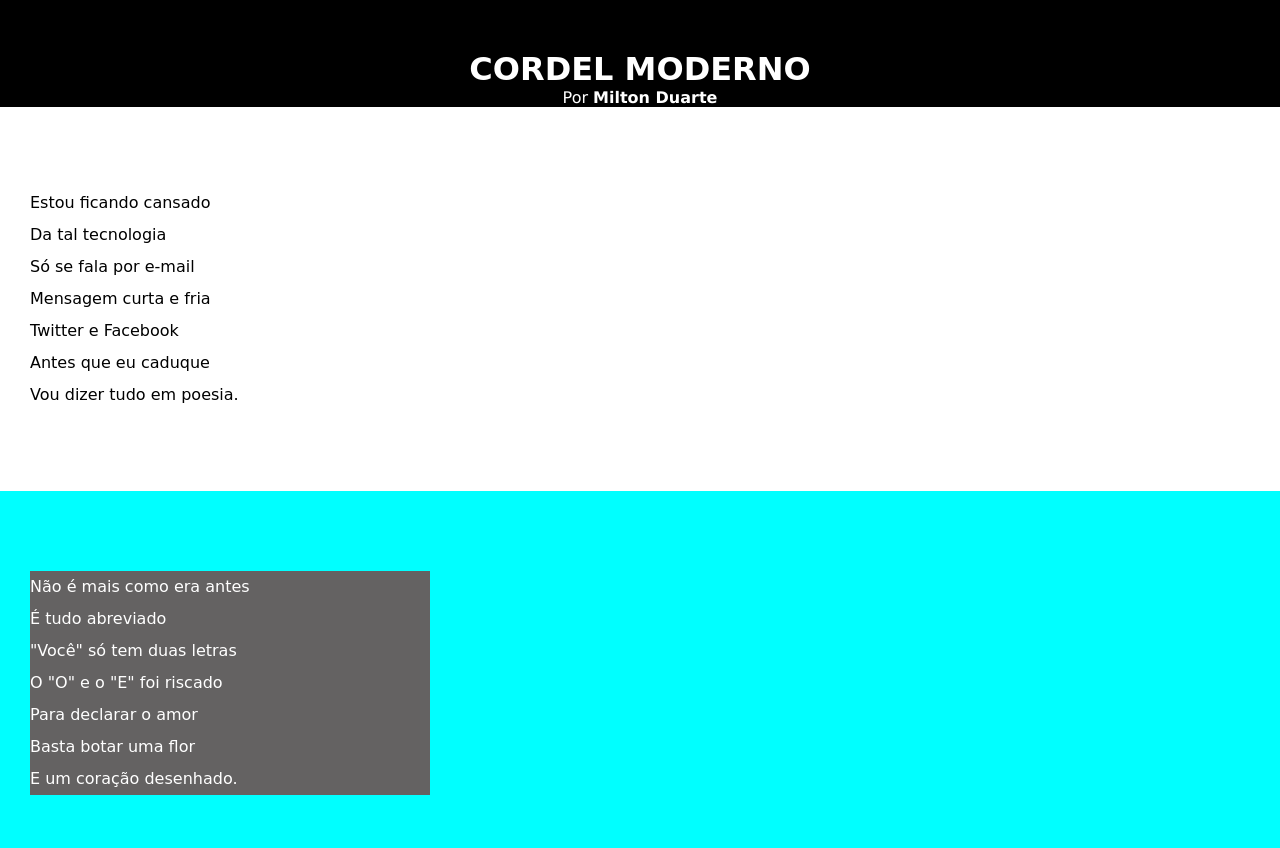
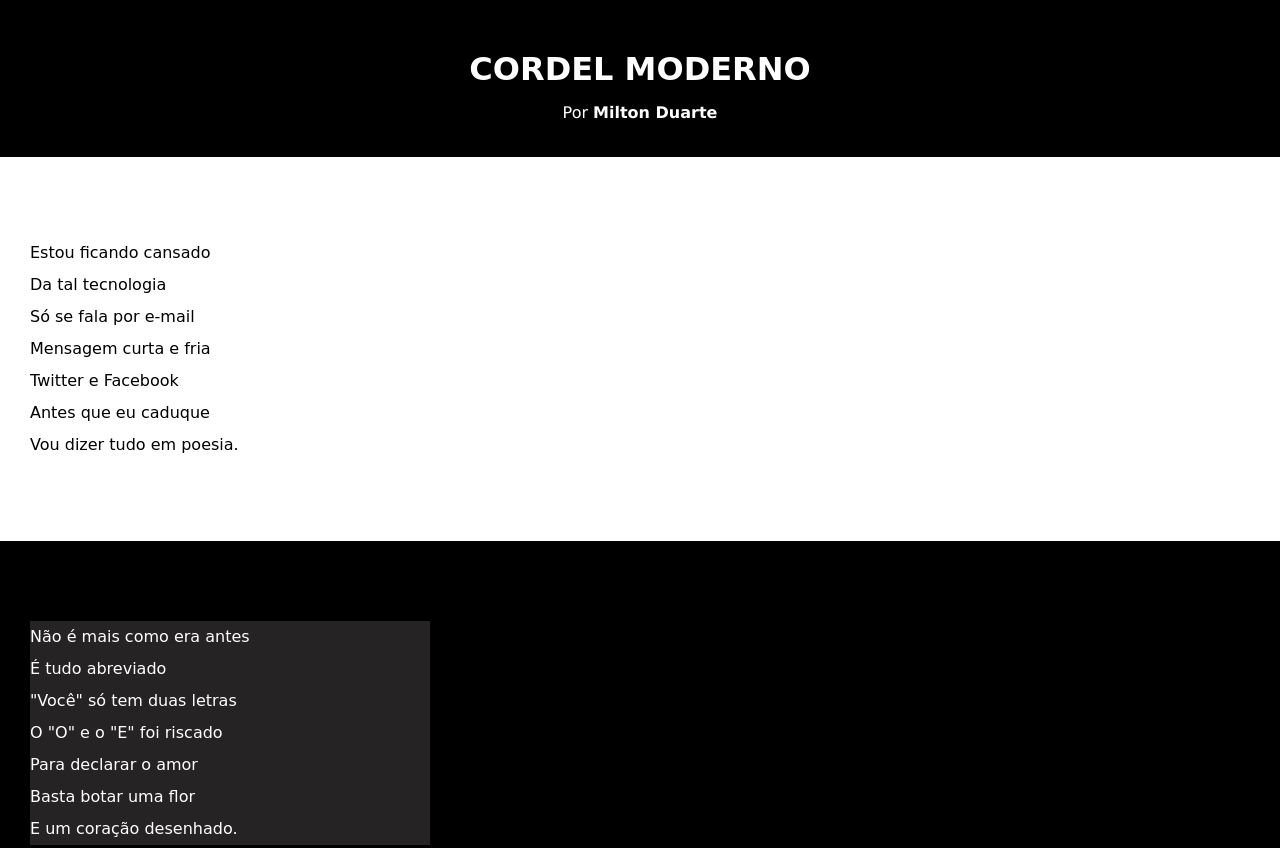
Before and after one commit to ElizabeteFortes/projetocordel, a plain HTML site: page index.html in a window 1280 px wide. Shown: the top 848 px of the page. Drawn offline with Linux system fonts and the light colour scheme.

Commit message:
addestilo

```diff
--- a/style.css
+++ b/style.css
@@ -14,7 +14,6 @@
    --font2: 'Passion One', cursive;
    --font3:'Sriracha', cursive;
 
-
 }
 
 html, body{
@@ -27,16 +26,19 @@ header{
     background-color: black;
     color: white;
     text-align: center;
+    padding-bottom: 20px;
 }
 
 h1{
     padding-top: 50px;
     text-transform: uppercase;
     font-family: var(--font2);
+    font-size: 2em;
+    padding-bottom: 15px;
 }
 
-padding > p {
-    padding-bottom: 50px;
+header> p {
+    padding-bottom: 15px;
 }
 
 a{
@@ -48,6 +50,7 @@ a{
 a:hover{
     text-decoration: underline;
 }
+
 
 section{
     padding-top: 10vh;
@@ -63,13 +66,13 @@ section.normal{
 }
 
 section.imagem{
-    background-color: aqua;
+    background-color: black;
     color: white;
 }
 
 section.imagem p{
     width: 400px;
-    background-color: rgb(100, 98, 98);
+    background-color: rgba(95, 88, 88, 0.397);
 }
 
 footer{
```
